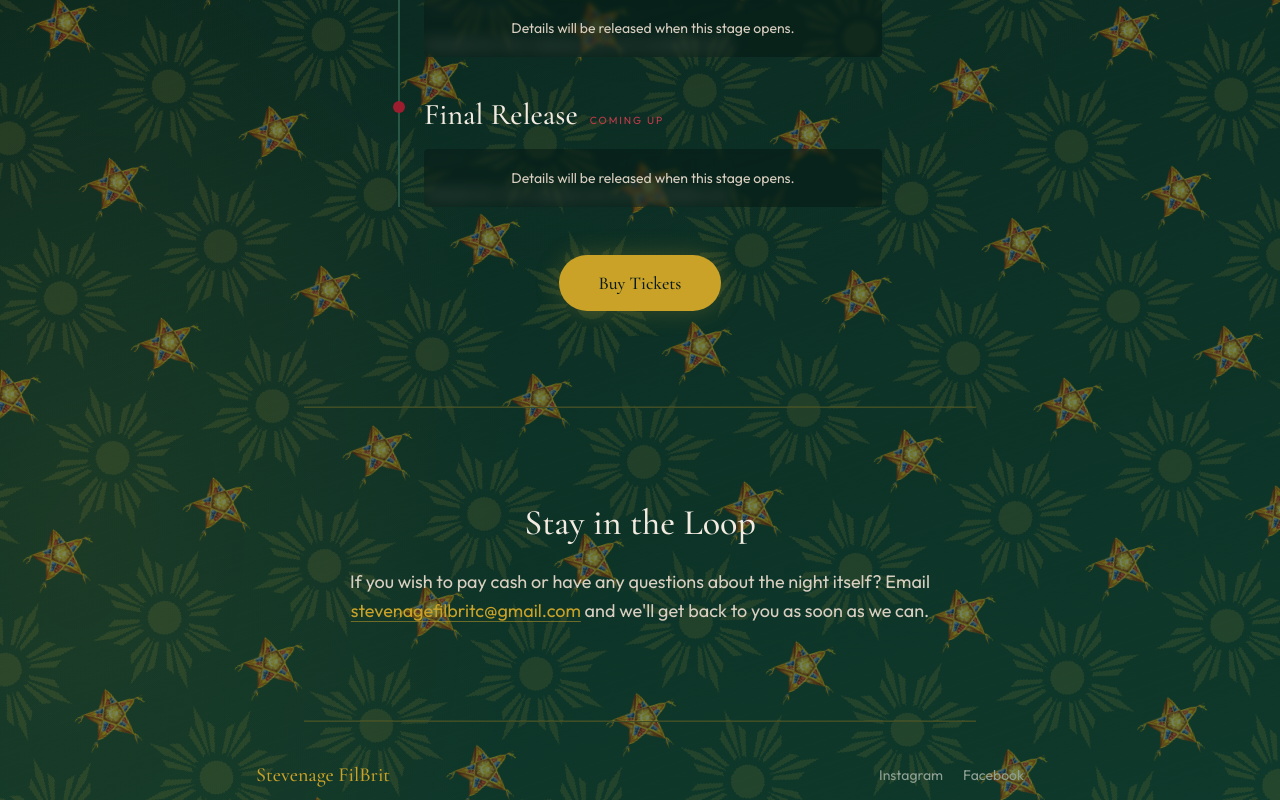
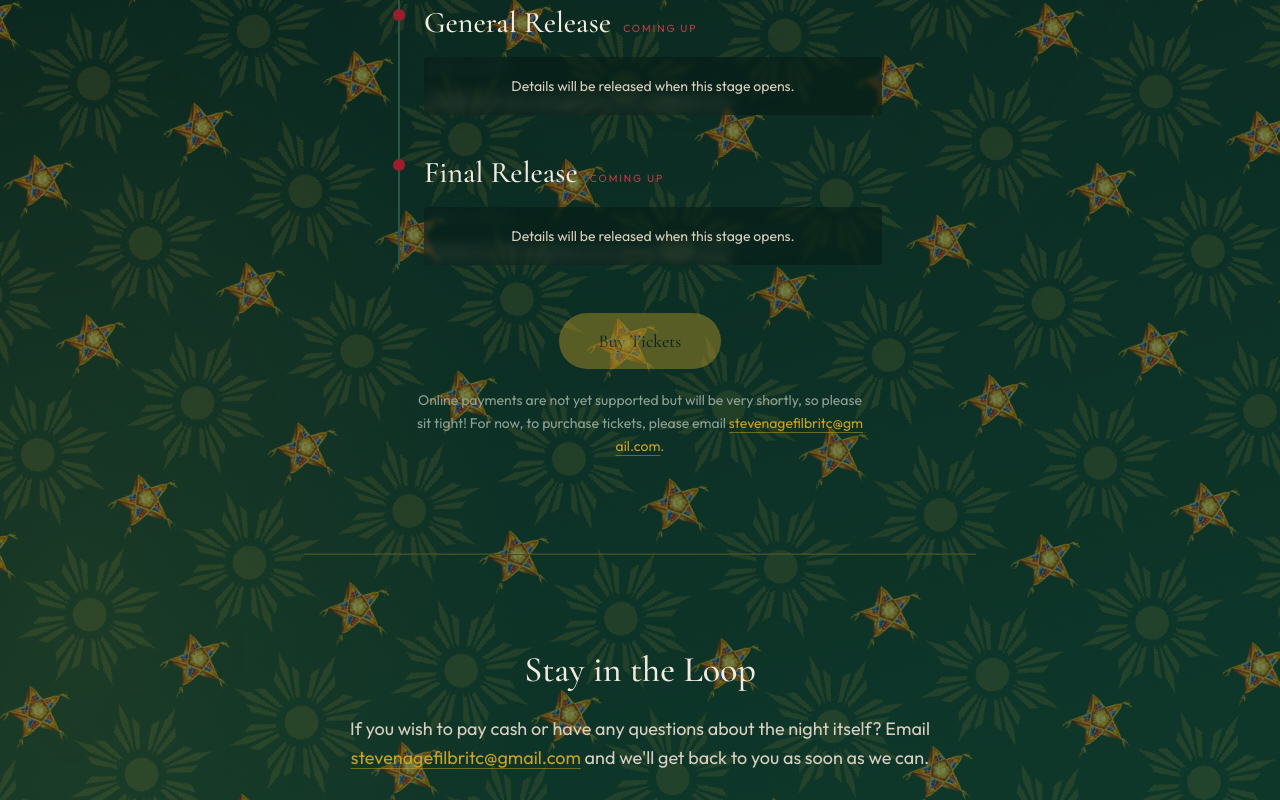
Before and after one commit to jediramos/filbrit-christmas-party, a Next.js app: page / in a window 1280 px wide. Shown: the part 1866-2666 px from the top of the page. Built offline with nearby package versions, Linux system fonts and the light colour scheme.

Commit message:
Delaying Live Payments

```diff
--- a/src/app/page.tsx
+++ b/src/app/page.tsx
@@ -5,6 +5,7 @@ import { StagesTimeline } from "@/components/StagesTimeline";
 import {
   eventConfig,
   formatEventDate,
+  onlinePaymentsEnabled,
 } from "@/config/event";
 import { getStripeMode } from "@/lib/stripe";
 
@@ -52,12 +53,16 @@ export default function Home() {
           </p>
 
           <p className="hero-cta mt-8 max-w-lg text-base leading-relaxed text-[var(--ivory)] sm:text-lg">
+            {onlinePaymentsEnabled ? (
               <a
                 href="#buy-tickets"
                 className="underline decoration-[var(--gold)]/50 underline-offset-4 transition hover:text-[var(--gold)] hover:decoration-[var(--gold)]"
               >
                 If you&apos;re interested in joining us, get your tickets here.
               </a>
+            ) : (
+              <PaymentsComingSoon mailto={ticketEmailMailto} />
+            )}
           </p>
 
           <p className="hero-socials mt-6 max-w-md text-sm leading-relaxed text-[var(--mist)]">
@@ -165,7 +170,15 @@ export default function Home() {
           </div>
 
           <div id="buy-tickets" className="mt-12 scroll-mt-[60vh]">
-            <BuyTickets testMode={getStripeMode() === "test"} />
+            <BuyTickets
+              testMode={getStripeMode() === "test"}
+              disabled={!onlinePaymentsEnabled}
+            />
+            {!onlinePaymentsEnabled && (
+              <p className="mx-auto mt-5 max-w-md text-sm leading-relaxed text-[var(--mist)]">
+                <PaymentsComingSoon mailto={ticketEmailMailto} />
+              </p>
+            )}
           </div>
         </div>
       </section>
@@ -223,3 +236,19 @@ export default function Home() {
     </div>
   );
 }
+
+function PaymentsComingSoon({ mailto }: { mailto: string }) {
+  return (
+    <>
+      Online payments are not yet supported but will be very shortly, so
+      please sit tight! For now, to purchase tickets, please email{" "}
+      <a
+        href={mailto}
+        className="break-all text-[var(--gold)] underline decoration-[var(--gold)]/50 underline-offset-4 transition hover:decoration-[var(--gold)]"
+      >
+        {eventConfig.contactEmail}
+      </a>
+      .
+    </>
+  );
+}
--- a/src/components/BuyTickets.tsx
+++ b/src/components/BuyTickets.tsx
@@ -60,7 +60,13 @@ function formatOpensOn(iso: string): string {
   });
 }
 
-export function BuyTickets({ testMode }: { testMode: boolean }) {
+export function BuyTickets({
+  testMode,
+  disabled = false,
+}: {
+  testMode: boolean;
+  disabled?: boolean;
+}) {
   const dialogRef = useRef<HTMLDialogElement>(null);
   const [open, setOpen] = useState(false);
   const [hasOpened, setHasOpened] = useState(false);
@@ -85,12 +91,14 @@ export function BuyTickets({ testMode }: { testMode: boolean }) {
     <>
       <button
         type="button"
+        disabled={disabled}
         onClick={() => {
+          if (disabled) return;
           setNow(new Date());
           setOpen(true);
           setHasOpened(true);
         }}
-        className="rounded-full bg-[var(--gold)] px-10 py-3.5 font-display text-lg text-[var(--evergreen-deep)] shadow-[0_0_24px_rgba(201,162,39,0.25)] transition hover:bg-[var(--gold-bright)] focus-visible:outline-2 focus-visible:outline-offset-4 focus-visible:outline-[var(--gold)]"
+        className="rounded-full bg-[var(--gold)] px-10 py-3.5 font-display text-lg text-[var(--evergreen-deep)] shadow-[0_0_24px_rgba(201,162,39,0.25)] transition hover:bg-[var(--gold-bright)] focus-visible:outline-2 focus-visible:outline-offset-4 focus-visible:outline-[var(--gold)] disabled:cursor-not-allowed disabled:opacity-40 disabled:shadow-none disabled:hover:bg-[var(--gold)]"
       >
         Buy Tickets
       </button>
--- a/src/config/event.ts
+++ b/src/config/event.ts
@@ -42,6 +42,12 @@ export type EventConfig = {
  * Leave `false` while debugging so all stage details stay visible.
  */
 export const enforceUpcomingStageLocks = true;
+
+/**
+ * Set to `true` to enable the Buy Tickets button (Stripe checkout).
+ * While `false`, the button is disabled and visitors are asked to email to buy tickets.
+ */
+export const onlinePaymentsEnabled = false;
 
 export const eventConfig: EventConfig = {
   orgName: "Stevenage FilBrit",
```
Lines whose indentation alone changed are shown as unchanged.
